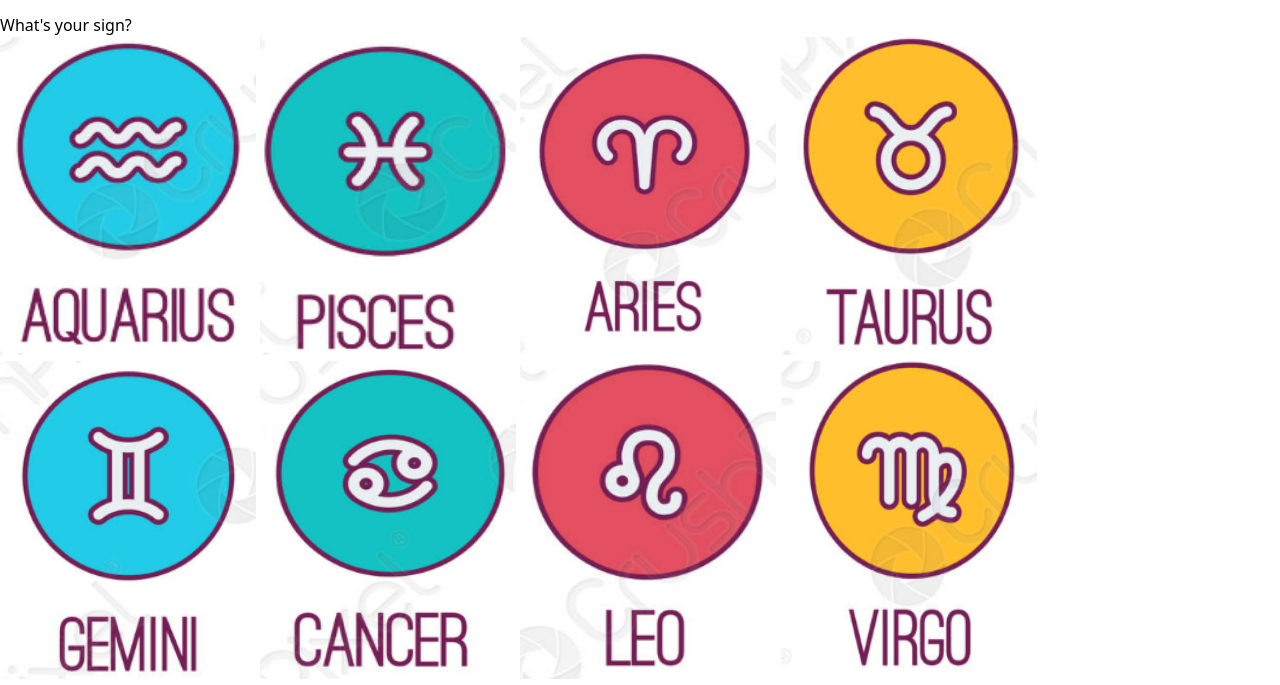
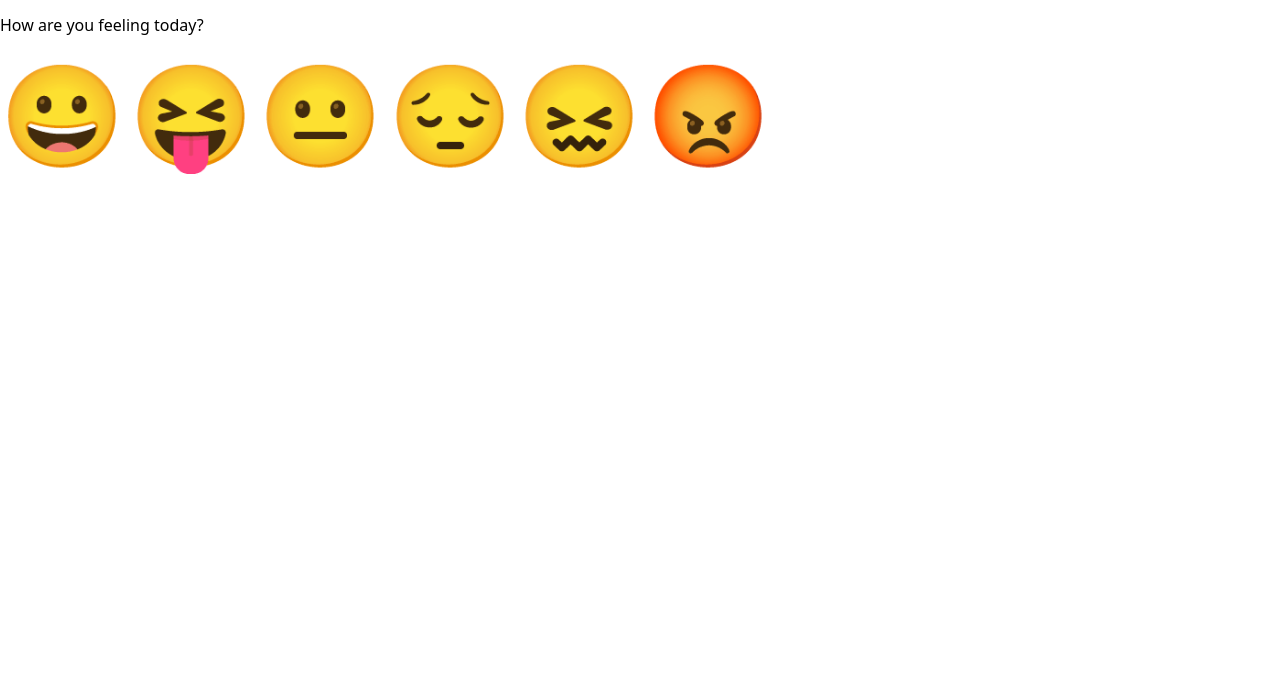
Before and after one commit to voravichs/moody-gamer, a plain HTML site: page index.html in a window 1280 px wide. Both pictures are taken after a click on the button "Start Here ->". Shown: the part 115-800 px from the top of the page. Drawn offline with nearby package versions, Linux system fonts and the light colour scheme.

Commit message:
button formatting, cycling through pages function

```diff
--- a/assets/js/script.js
+++ b/assets/js/script.js
@@ -16,9 +16,11 @@ var horoscopeMoodEl = $('#horoscope-mood');
 $(document).ready(function() {
     $('#start-btn').click(function(){
         startPageEl.toggleClass('hidden');
-        moodPageEl.toggleClass('show');
+        moodPageEl.toggleClass('hidden');
+    });
+    $('.icon').click(function(){
+        moodPageEl.toggleClass('hidden');
         signPageEl.toggleClass('hidden');
-        resultPageEl.toggleClass('hidden');
     });
 });
 // function to fetch data from RAWG
--- a/index.html
+++ b/index.html
@@ -28,53 +28,53 @@
         <!-- Mood Page -->
         <div class="hidden" id="mood-choices">
             <h2>How are you feeling today?</h2>
-            <button style="font-size:100px">&#128512;</button>
-            <button style="font-size:100px">&#128541;</button>
-            <button style="font-size:100px">&#128528;</button>
-            <button style="font-size:100px">&#128532;</button>
-            <button style="font-size:100px">&#128534;</button>
-            <button style="font-size:100px">&#128545;</button>
+            <button style="font-size:100px" class="icon">&#128512;</button>
+            <button style="font-size:100px" class="icon">&#128541;</button>
+            <button style="font-size:100px" class="icon">&#128528;</button>
+            <button style="font-size:100px" class="icon">&#128532;</button>
+            <button style="font-size:100px" class="icon">&#128534;</button>
+            <button style="font-size:100px" class="icon">&#128545;</button>
         </div>
 
         <!-- Astrology Sign Page -->
         <div class="hidden" id="sign">
             <h2>What's your sign?</h2>
-            <a class = "btn">
+            <button class = "btn">
                 <img src="./assets/images/aquarius.png" alt="aquarius">
-            </a>
-            <a class = "btn">
+            </button>
+            <button class = "btn">
                 <img src="./assets/images/pisces.png" alt="pisces">
-            </a>
-            <a class = "btn">
+            </button>
+            <button class = "btn">
                 <img src="./assets/images/aries.png" alt="aries">
-            </a>
-            <a class = "btn">
+            </button>
+            <button class = "btn">
                 <img src="./assets/images/taurus.png" alt="taurus">
-            </a>
-            <a class = "btn">
+            </button>
+            <button class = "btn">
                 <img src="./assets/images/gemini.png" alt="gemini">
-            </a>
-            <a class = "btn">
+            </button>
+            <button class = "btn">
                     <img src="./assets/images/cancer.png" alt="cancer">
-            </a>
-            <a class = "btn">
+            </button>
+            <button class = "btn">
                     <img src="./assets/images/leo.png" alt="leo">
-            </a>
-            <a class = "btn">
+            </button>
+            <button class = "btn">
                     <img src="./assets/images/virgo.png" alt="virgo">
-            </a>
-            <a class = "btn">
+            </button>
+            <button class = "btn">
                     <img src="./assets/images/libra.png" alt="libra">
-            </a>
-            <a class = "btn">
+            </button>
+            <button class = "btn">
                     <img src="./assets/images/scorpio.png" alt="scorpio">
-            </a>
-            <a class = "btn">
+            </button>
+            <button class = "btn">
                     <img src="./assets/images/sagittarius.png" alt="sagittarius">
-            </a>
-            <a class = "btn">
+            </button>
+            <button class = "btn">
                     <img src="./assets/images/capricorn.png" alt="capricorn">
-            </a>
+            </button>
         </div>
 
 
```
Lines whose indentation alone changed are shown as unchanged.
